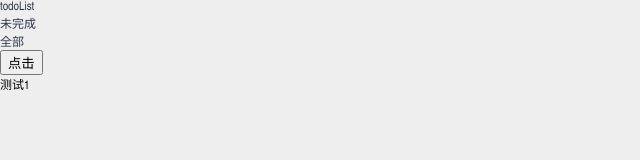
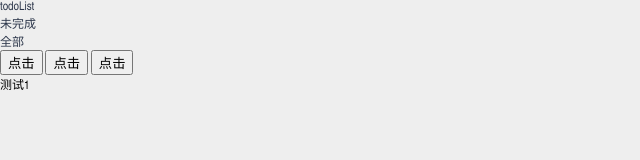
Before and after one commit to EdaDuan/todoList, a website built with webpack: page src/index.html in a window 1280 px wide. Shown: the whole page, without its empty margins (0-640 px from the left). Built offline with nearby package versions, Linux system fonts and the light colour scheme.

Commit message:
feat: 测试

```diff
--- a/src/index.html
+++ b/src/index.html
@@ -17,6 +17,8 @@
         <li class="nav-li nav-all"><a href="#" class="nav-a">全部</a></li>
       </ul>
       <button class="btn">点击</button>
+      <button class="btn">点击</button>
+      <button class="btn">点击</button>
     </div>
   </header>
   <section>
```
